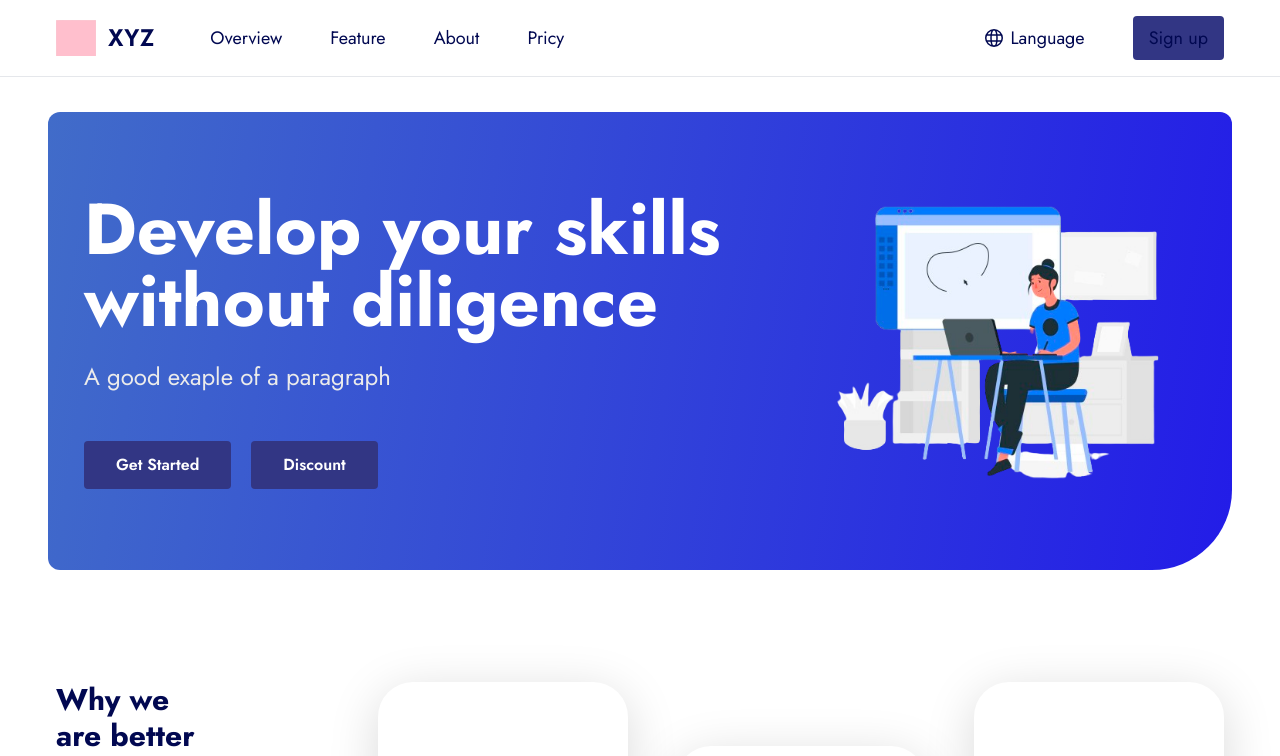
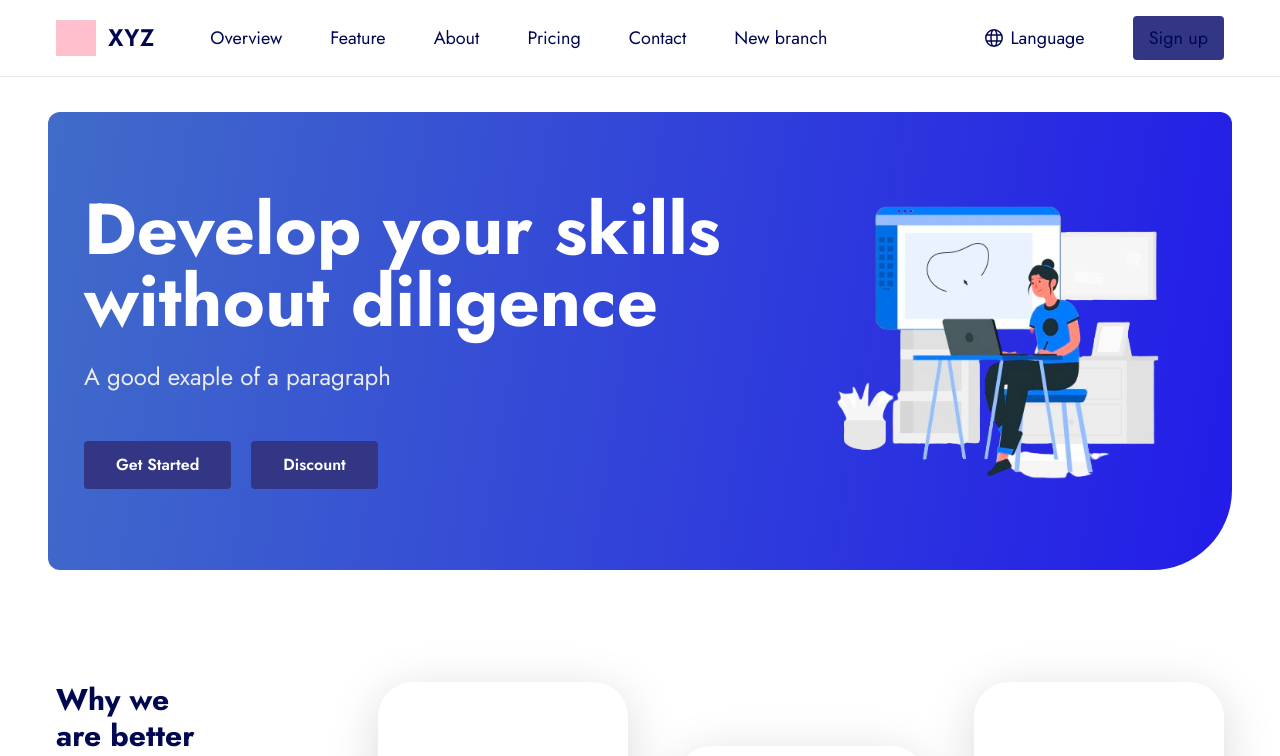
Before and after one commit to Gaurav-kr9/newproj, a React (Vite) app: page / in a window 1280 px wide. Shown: the top 756 px of the page. Built offline with nearby package versions, Linux system fonts and the light colour scheme.

Commit message:
newbranch

```diff
--- a/src/components/Navbar.jsx
+++ b/src/components/Navbar.jsx
@@ -13,9 +13,9 @@ const Navbar = () => {
         {link: "Overview", path: "home"},
         {link: "Feature", path: "feature"},
         {link: "About", path: "about"},
-        {link: "Pricy", path: "pricing"},
-        // {link: "Contact", path: "pricing"},
-        // {link: "New branch", path: "pricing"},
+        {link: "Pricing", path: "pricing"},
+        {link: "Contact", path: "pricing"},
+        {link: "New branch", path: "pricing"},
         // {link: "New branch 2", path: "pricing"},
 
 
```
